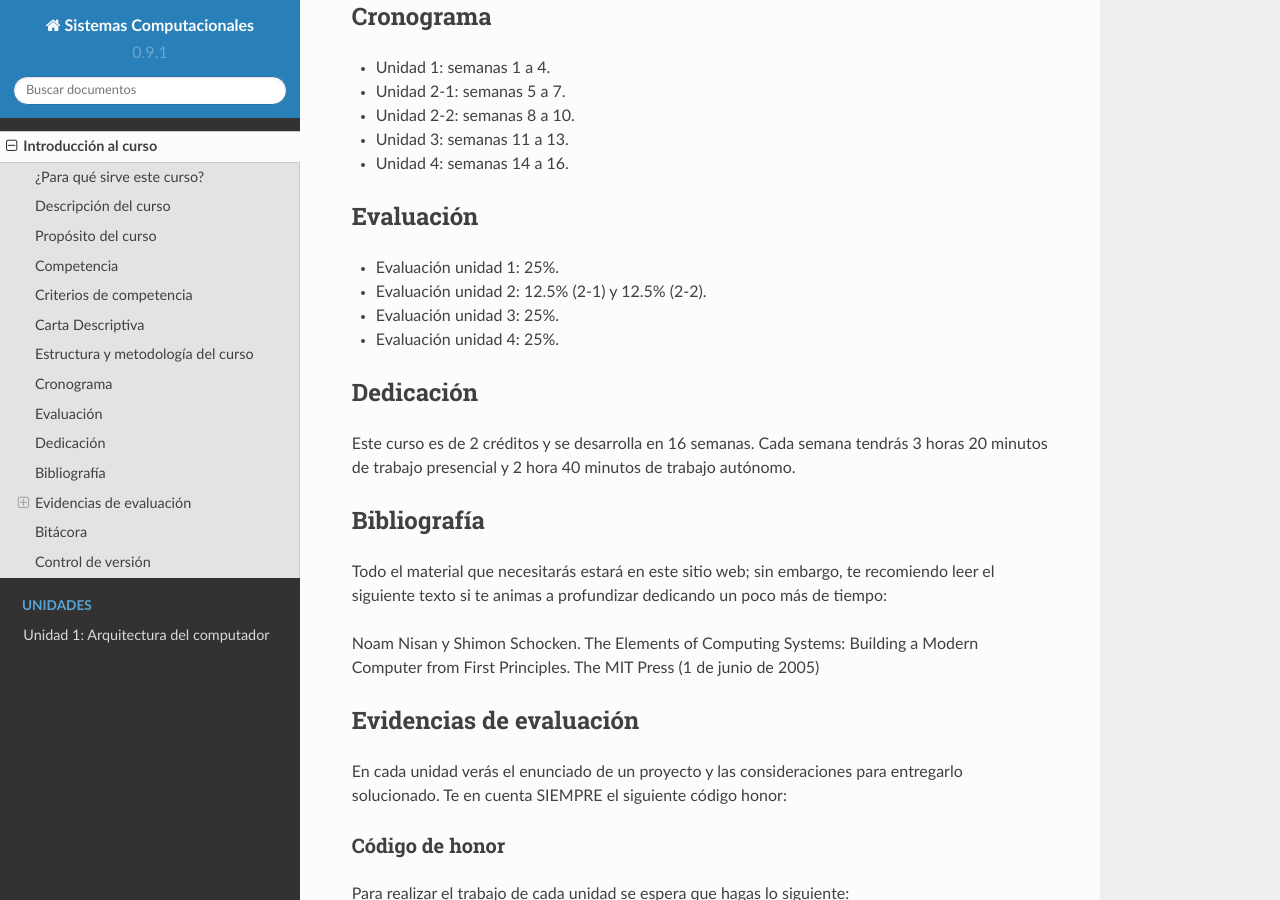
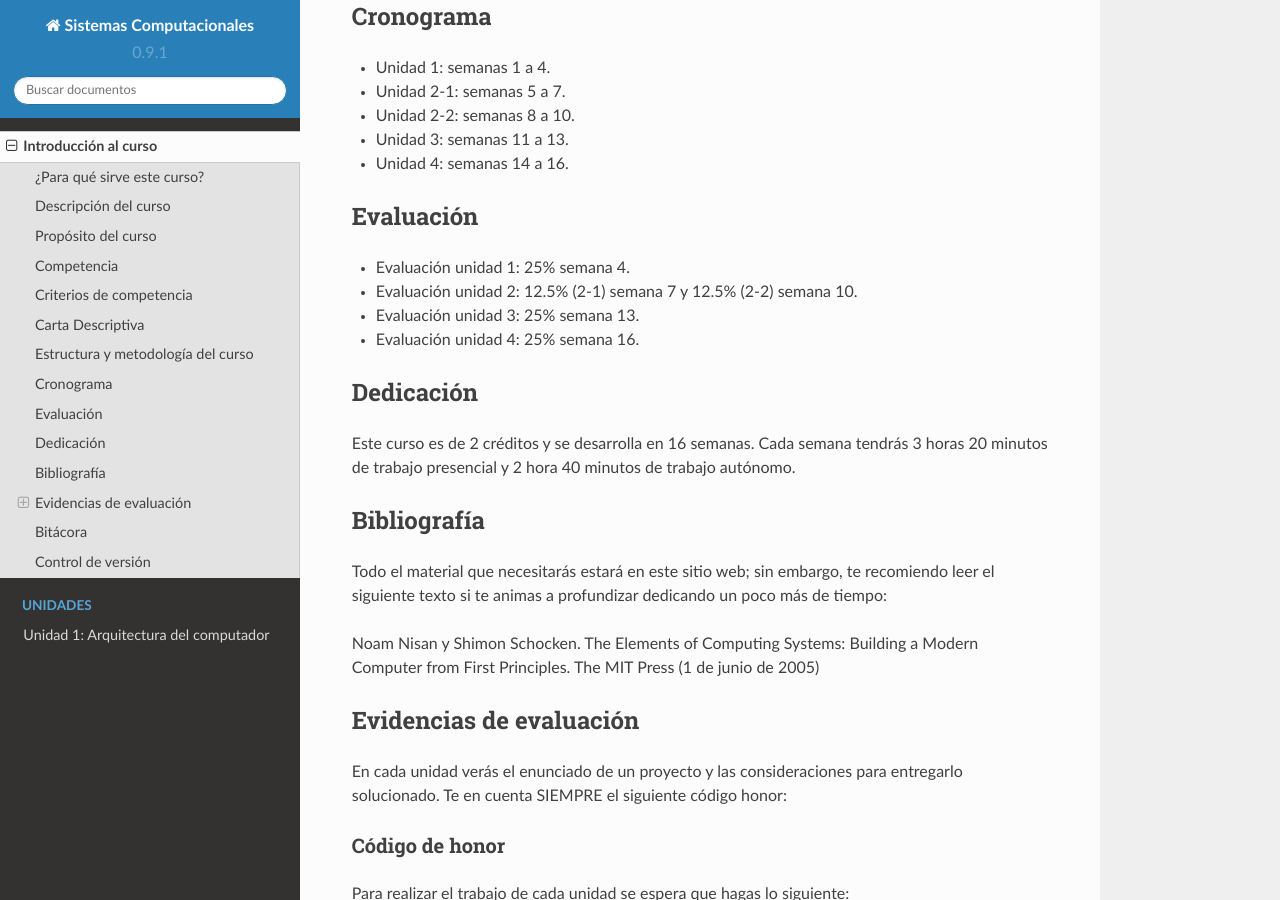
Before and after one commit to juanferfranco/SistemasComputacionales, a Sphinx documentation site: the page built from docs/_intro/intro.rst, in a window 1280 px wide and 900 px high, scrolled down 1368 px. Built offline with Sphinx 7.4.7 and the Read the Docs theme 2.0.0, drawn with Linux system fonts in a browser that asks for light colours.

Commit message:
update intro with evaluation weeks

```diff
--- a/docs/_intro/intro.rst
+++ b/docs/_intro/intro.rst
@@ -68,10 +68,10 @@ Cronograma
 Evaluación
 -----------
 
-* Evaluación unidad 1: 25%.
-* Evaluación unidad 2: 12.5% (2-1) y 12.5% (2-2).
-* Evaluación unidad 3: 25%.
-* Evaluación unidad 4: 25%.
+* Evaluación unidad 1: 25% semana 4.
+* Evaluación unidad 2: 12.5% (2-1) semana 7 y 12.5% (2-2) semana 10.
+* Evaluación unidad 3: 25% semana 13.
+* Evaluación unidad 4: 25% semana 16.
 
 Dedicación
 -----------
```
